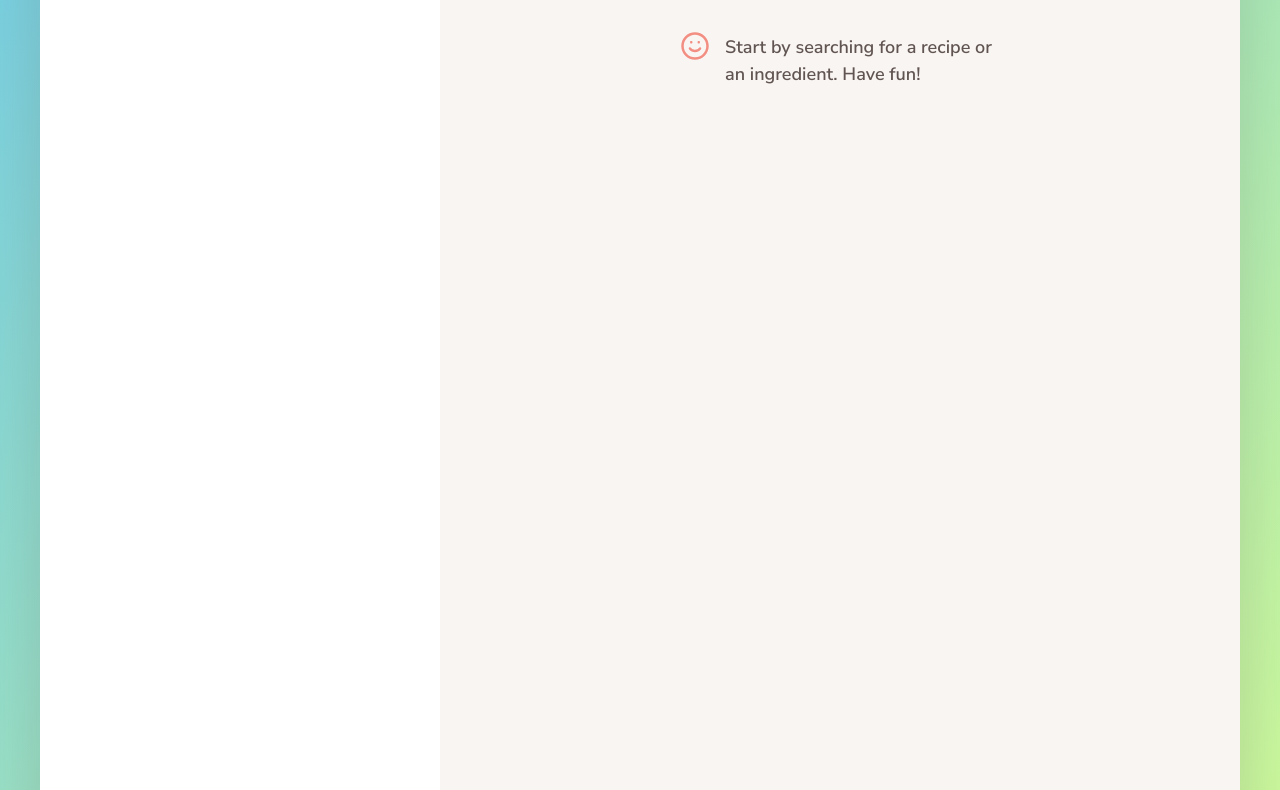
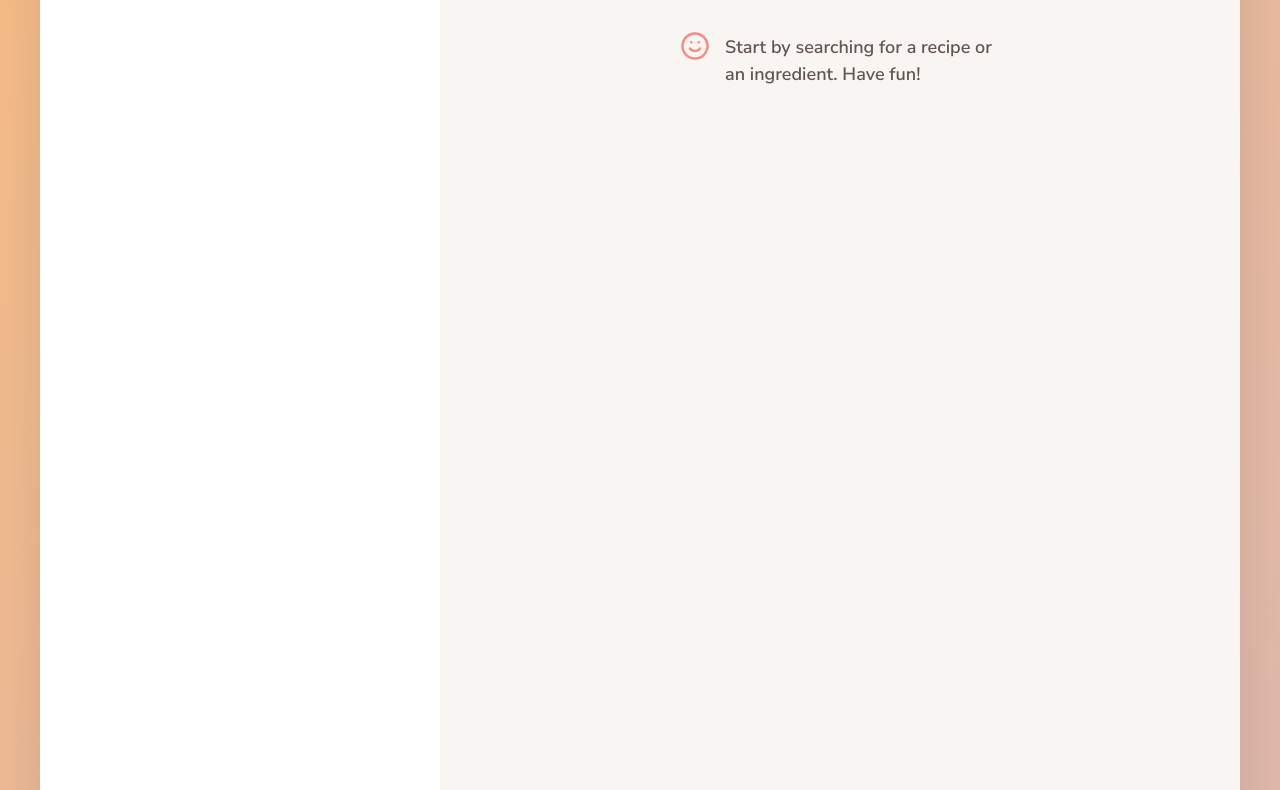
Before and after one commit to Kochurovskyi/Full-Stack, a website built with Parcel: page 2. Mom Cook Book/index.html in a window 1280 px wide. Shown: the part 167-957 px from the top of the page. Built offline with nearby package versions, Linux system fonts and the light colour scheme.

Commit message:
diagrams

```diff
--- a/2. Mom Cook Book/src/sass/_base.scss
+++ b/2. Mom Cook Book/src/sass/_base.scss
@@ -1,8 +1,8 @@
 // $color-primary: #f59a83;
 $color-primary: #f38e82;
 // $color-grad-1: #fbdb89;
-$color-grad-1: #73cde6;
-$color-grad-2: #d7ff92;
+$color-grad-1: hsl(29, 92%, 75%);
+$color-grad-2: hsl(9, 41%, 79%);
 
 $color-grey-light-1: #f9f5f3; // Light background
 $color-grey-light-2: #f2efee; // Light lines
```
Also changed, not shown: 2. Mom Cook Book/README.md, 2. Mom Cook Book/misc/class_diagr.png (added), 1 other file.
